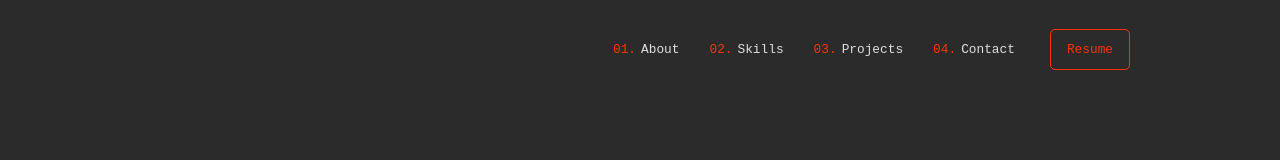
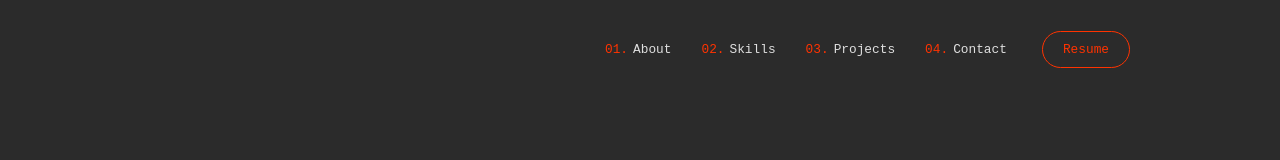
Before and after one commit to christianjbolus/portfolio_v2, a Svelte app: page / in a window 1280 px wide. Shown: the top 160 px of the page. Built offline with nearby package versions, Linux system fonts and the light colour scheme.

Commit message:
Chang e border radius on Button

```diff
--- a/src/components/Button.svelte
+++ b/src/components/Button.svelte
@@ -10,8 +10,8 @@
     font-family: var(--font-mono);
     text-decoration: none;
     border: 1px solid var(--accent);
-    border-radius: 5px;
-    padding: 12px 16px;
+    border-radius: 25px;
+    padding: 10px 20px;
     background-color: transparent;
     margin-left: 20px;
     cursor: pointer;
```
